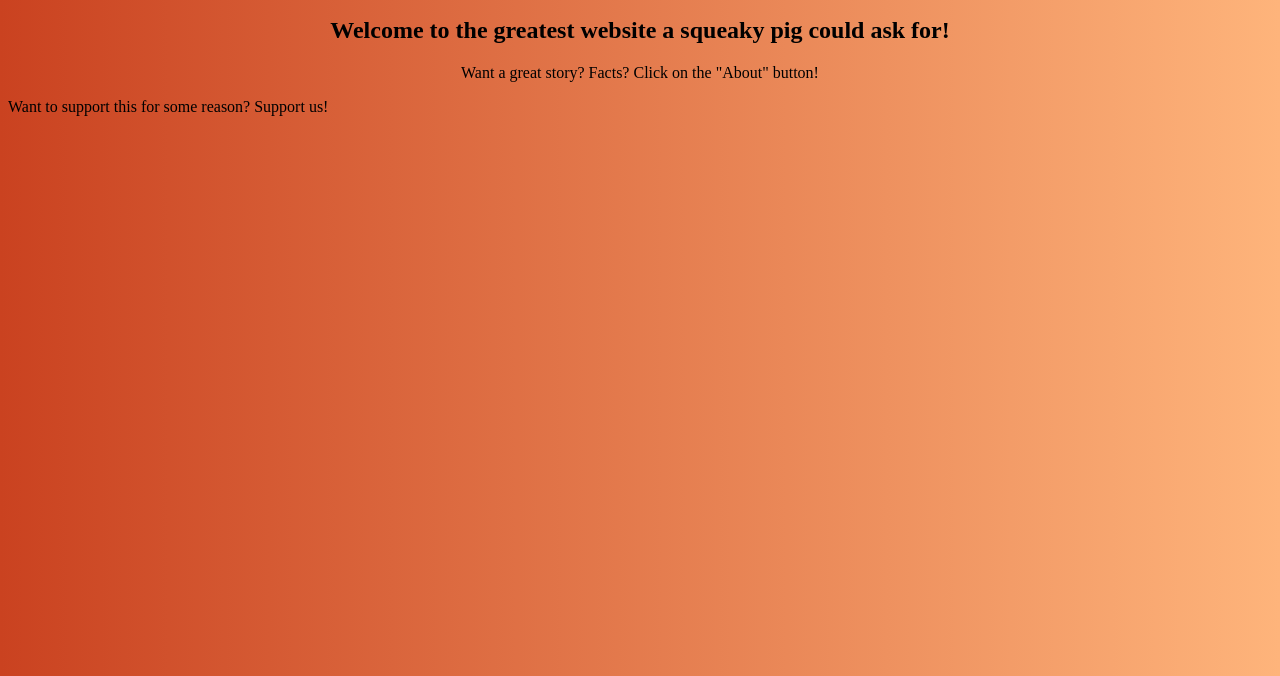
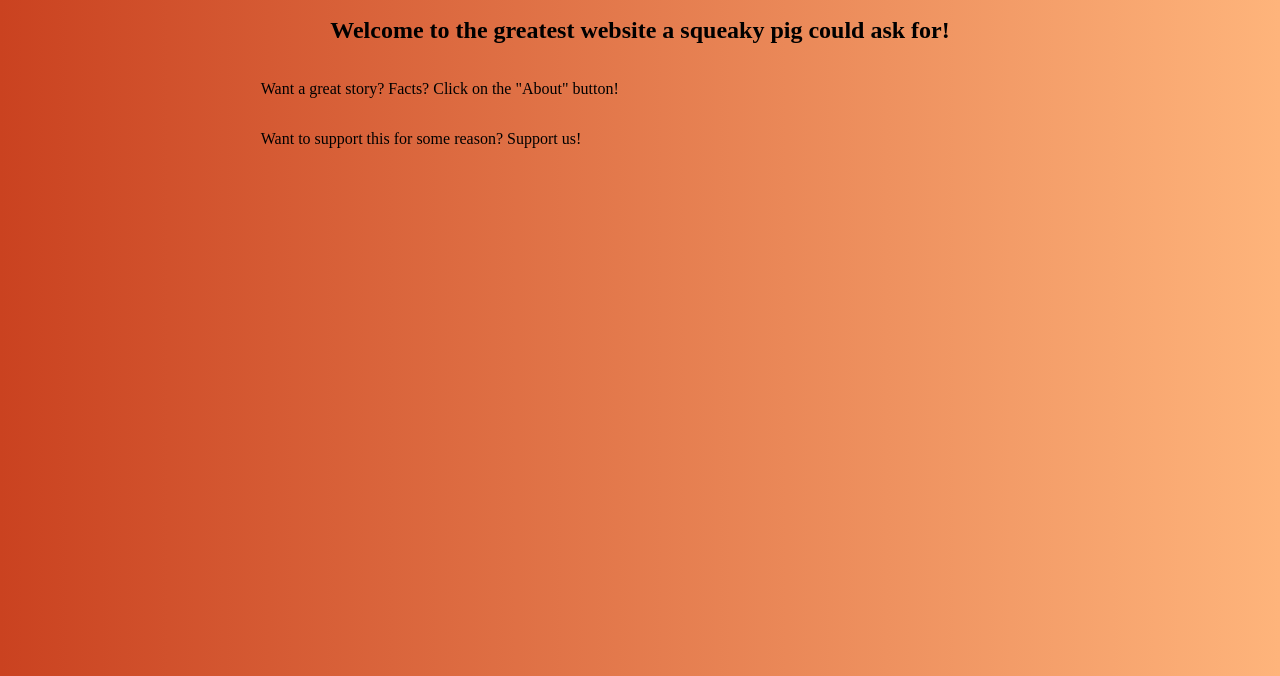
Before and after one commit to bobsyashi/pig-website, a plain HTML site: page index.html in a window 1280 px wide. Shown: the part 124-800 px from the top of the page. Drawn offline with Linux system fonts and the light colour scheme.

Commit message:
Updated, checkin

```diff
--- a/index.html
+++ b/index.html
@@ -17,10 +17,10 @@
         <a href="about-us.html" class="nav-button">About <b>The</b> Squeaky Pig</a>
         <a href="support.html" class="nav-button"> Donate to us</a>
     </nav>
+    <header><b>The Amazing Squeaky Pig: Home Page</b></header>
+    <h2 id="about-title">Welcome to the greatest website a squeaky pig could ask for!</h2>
     <div>
-        <header><b>The Amazing Squeaky Pig: Home Page</b></header>
-        <h2 id="about-title">Welcome to the greatest website a squeaky pig could ask for!</h2>
-        <p id="home-page-text">Want a great story? Facts? Click on the "About" button!</p>
-        <p>Want to support this for some reason? Support us!</p>
+        <p class="home-page-text">Want a great story? Facts? Click on the "About" button!</p>
+        <p class="home-page-text">Want to support this for some reason? Support us!</p>
     </div>
 </body>
--- a/style.css
+++ b/style.css
@@ -12,12 +12,6 @@ header {
     -webkit-text-fill-color: transparent; /* Makes the text color transparent */
 }
 
-/*div {
-    background-image: url("pig-image.jpg");
-    background-repeat: no-repeat;
-    background-size: cover;
-    background-position: center;
-}*/
 
 nav {
     background-color: black;
@@ -46,8 +40,15 @@ nav {
     align-items: center; /* Centers the text vertically */
 }
 
-#home-page-text {
-    display: flex;
-    justify-content: center; /* Centers the text horizontally */
-    align-items: center; /* Centers the text vertically */
+.home-page-text {
+    display: inline-flex;
+    /*width: 20%; /* Ensures the container takes up the full width */
+    justify-content: space-between; /* Distributes space evenly */
+    padding: 0 20%; /* Adds padding to the left and right edges of the container fix spacing between paragraphes */
+    box-sizing: border-box; /* Ensures padding is included in the element's total width */
 }
+
+.home-page-text p {
+    margin: 0; /* Removes default margin from paragraphs */
+    white-space: nowrap; /* Prevents paragraphs from wrapping to the next line */
+}
```
